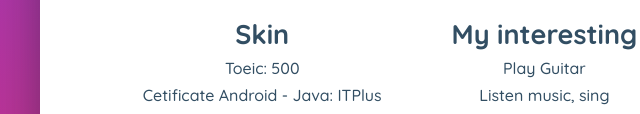
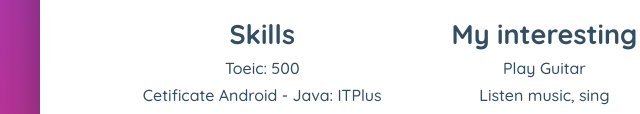
Before and after one commit to ngvtu/ngvtu.github.io, a plain HTML site: page index.html in a window 1280 px wide. Shown: the part 681-795 px from the top of the page, 250-890 px from the left. Drawn offline with Linux system fonts and the light colour scheme.

Commit message:
Update index.html

```diff
--- a/index.html
+++ b/index.html
@@ -53,7 +53,7 @@
               </div>
 
               <div class="profile-card-inf__item">
-                <div class="profile-card-inf__title">Skin</div>
+                <div class="profile-card-inf__title">Skills</div>
                 <div class="profile-card-inf__txt">Toeic: 500</div>
                 <div class="profile-card-inf__txt">Cetificate Android - Java: ITPlus</div>
                 <div class="profile-card-inf__txt">Language:C, Java, Kotlin</div>
```
